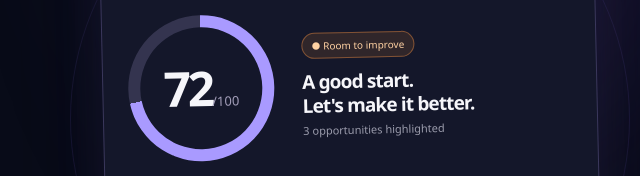
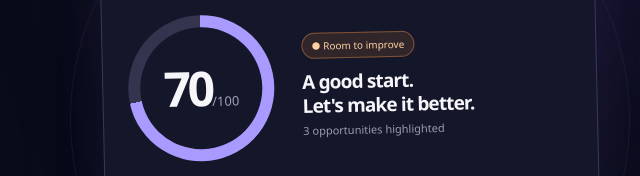
Before and after one commit to Ltre/Ltre.biz, a browser extension: page dd100d/preview/index.html in a window 1280 px wide. Shown: the part 396-572 px from the top of the page, 590-1230 px from the left. Drawn offline with Linux system fonts and the light colour scheme.

Commit message:
fix(dd100d): 统一预览报告评分为 70 分

```diff
--- a/dd100d/preview/index.html
+++ b/dd100d/preview/index.html
@@ -36,7 +36,7 @@
           <div class="window-head"><div class="dots"><i></i><i></i><i></i></div><span>SiteSignal / overview</span><span class="tiny-icon">↗</span></div>
           <div class="window-body">
             <div class="overview-head"><div><span class="overline">EXAMPLE REPORT</span><h2>Website health</h2><span class="domain-chip"><span class="online-dot"></span> sample-store.example</span></div><span class="sample-stamp">DEMO DATA</span></div>
-            <div class="score-row"><div class="score-ring" style="--score:72"><div><strong>72</strong><small>/100</small></div></div><div class="score-explainer"><span class="status-tag">● Room to improve</span><h3>A good start.<br>Let's make it better.</h3><p>3 opportunities highlighted</p></div></div>
+            <div class="score-row"><div class="score-ring" style="--score:70"><div><strong>70</strong><small>/100</small></div></div><div class="score-explainer"><span class="status-tag">● Room to improve</span><h3>A good start.<br>Let's make it better.</h3><p>3 opportunities highlighted</p></div></div>
             <div class="stat-tiles"><div><span>Passed</span><strong>7 <small>checks</small></strong></div><div><span>Needs work</span><strong>3 <small>checks</small></strong></div><div><span>Evaluated</span><strong>10 <small>signals</small></strong></div></div>
             <div class="issue-list"><div><span class="issue-square orange">!</span><span>Meta description needs work</span><span class="issue-arrow">↗</span></div><div><span class="issue-square orange">!</span><span>Missing image alt attributes</span><span class="issue-arrow">↗</span></div><div><span class="issue-square green">✓</span><span>Site is indexable</span><span class="issue-arrow">↗</span></div></div>
           </div>
```
